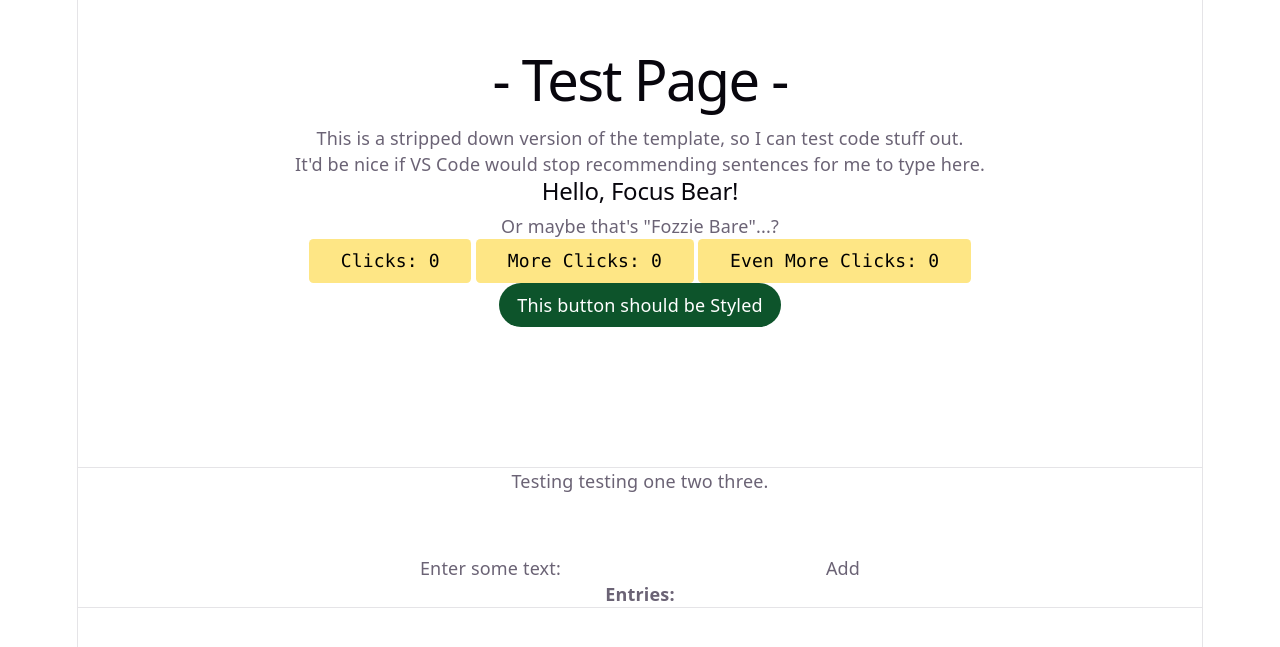
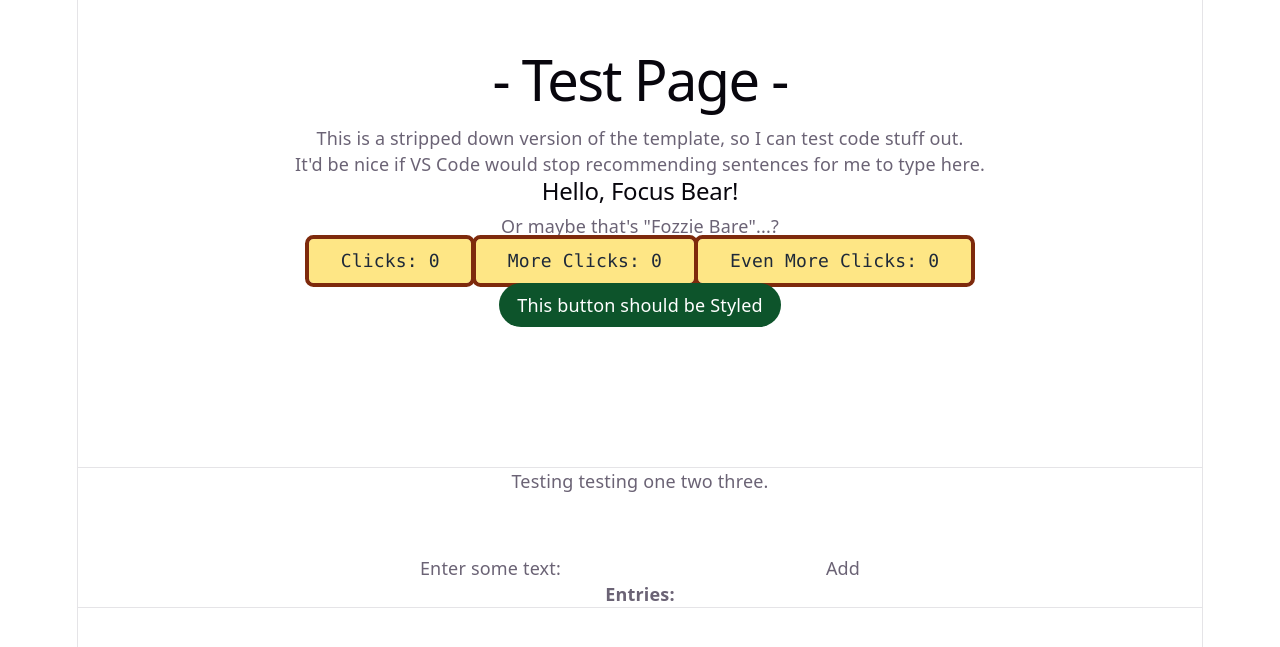
Before and after one commit to Courtenay-J/courtenay-j-intern-repo, a React (Vite) app in the folder 5. React Fundamentals/react-test/: page / in a window 1280 px wide. Shown: the part 105-752 px from the top of the page. Built offline with nearby package versions, Linux system fonts and the light colour scheme.

Commit message:
Style: Add hover and active states for Counter button

```diff
--- a/5. React Fundamentals/react-test/src/Counter.jsx
+++ b/5. React Fundamentals/react-test/src/Counter.jsx
@@ -19,7 +19,7 @@ export function Counter(props){
 
     return(
         <button
-            class="bg-amber-200 hover:bg-amber-300 text-black font-mono py-2 px-7 rounded"
+            class=" text-gray-800 font-mono outline-4 outline-orange-900 bg-amber-200 hover:bg-amber-300 hover:outline-amber-200 active:bg-amber-600 active:outline-orange-950 py-2 px-7 rounded"
             onClick={() => {
                 setCount((count) => count + 1)
                 setText("Click number ")
```
